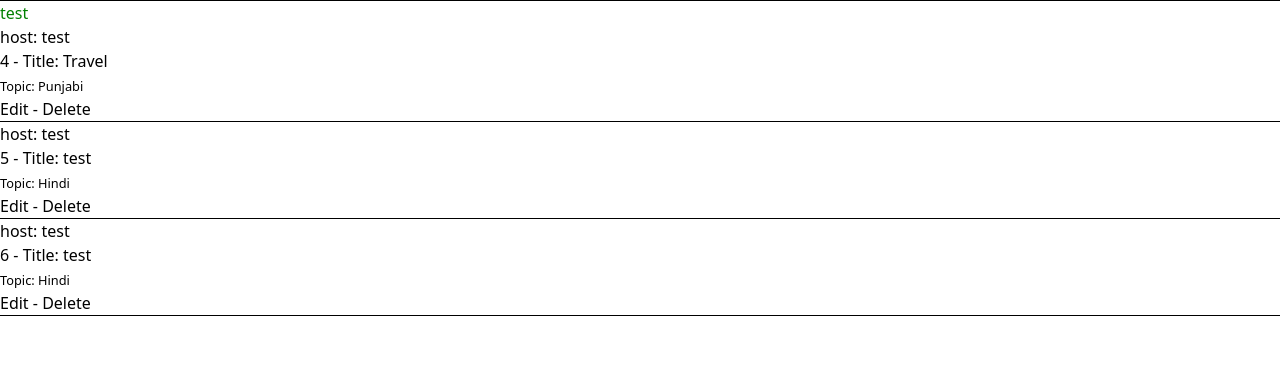
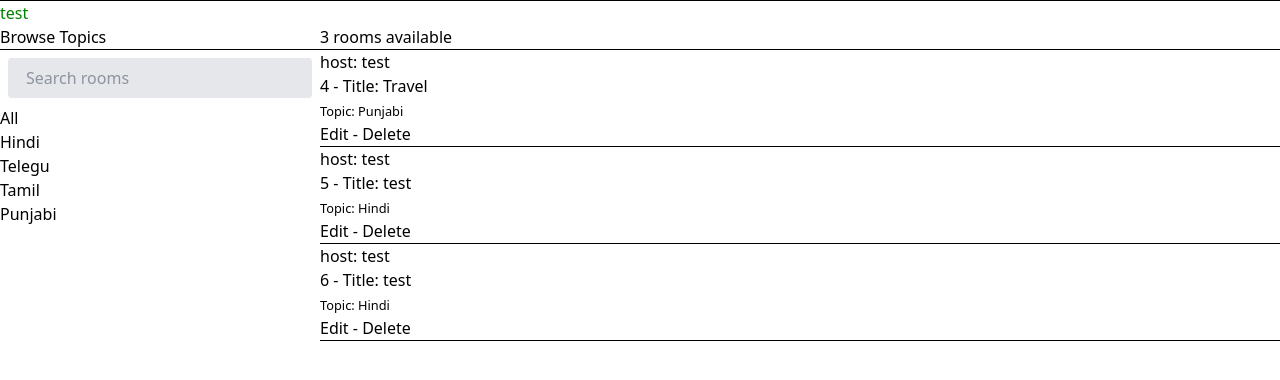
Before and after one commit to mkleung/django-chat-demo, a Django app: page / in a window 1280 px wide. Shown: the part 80-460 px from the top of the page. Run offline with Django 5.2, Linux system fonts and the light colour scheme; data comes from the database, SQL or seed files in the repository.

Commit message:
Added search functionality

```diff
--- a/chatapp/templates/chatapp/home.html
+++ b/chatapp/templates/chatapp/home.html
@@ -1,25 +1,62 @@
 {% extends 'main.html' %} {% block content %}
 
+<style>
+  .home-container {
+    display: grid;
+    grid-template-columns: 1fr 3fr;
+  }
+</style>
+
+<div class="home-container">
+  <div>
+    <h3>Browse Topics</h3>
+    <hr />
+    <div class="p-2">
+      <form action="{% url 'home' %}" method="GET" class="">
+        <input
+          type="text"
+          name="q"
+          class="bg-gray-200 appearance-none border-2 border-gray-200 rounded w-full py-2 px-4 text-gray-700 leading-tight focus:outline-none focus:bg-white focus:border-purple-500"
+          placeholder="Search rooms"
+        />
+      </form>
+    </div>
 
     <div>
+      <a href="{% url 'home' %}">All</a>
+    </div>
+    {% for topic in topics %}
+    <div>
+      <a href="{% url 'home' %}?q={{topic.name}}">{{topic.name}}</a>
+    </div>
+    {% endfor %}
+  </div>
+
+  <!-- rooms -->
+  <div>
+    <h3>{{room_count}} rooms available</h3>
+    <hr>
     {% for room in rooms %}
     <div>
       <span>host: {{room.host.username}}</span>
-    <h5>{{room.id}} - <a href="{% url 'room' room.id %}">Title: {{room.name}}</a></h5>
+      <h5>
+        {{room.id}} -
+        <a href="{% url 'room' room.id %}">Title: {{room.name}}</a>
+      </h5>
 
       <small>Topic: {{room.topic.name}}</small>
       <p>
         <a href="{% url 'update-room' room.id %}">Edit</a> -
-      <a href="{% url 'delete-room' room.id %}">Delete</a></p>
+        <a href="{% url 'delete-room' room.id %}">Delete</a>
+      </p>
       <hr />
     </div>
     {% endfor %}
   </div>
 
   {% if deleteRoom %}
-<div>
-  Room deleted: {{ deleteRoom }}
+  <div>Room deleted: {{ deleteRoom }}</div>
+  {% endif %}
 </div>
-{% endif %}
 
 {% endblock %}
--- a/chatapp/views.py
+++ b/chatapp/views.py
@@ -2,9 +2,10 @@ from django.db.models import F
 from django.shortcuts import get_object_or_404, render, redirect
 from django.http import HttpResponse, HttpResponseRedirect
 from django.urls import reverse
-from .models import Choice, Room, Question
+from .models import Choice, Room, Question, Topic
 from .forms import RoomForm
 from django.template import loader
+from django.db.models import Q
 
 # Create your views here.
 
@@ -16,9 +17,15 @@ from django.template import loader
 
 
 def home(request):
-    rooms = Room.objects.all()
-
-    context = {'rooms' : rooms}
+    q = request.GET.get('q') if request.GET.get('q') != None else ''
+    rooms = Room.objects.filter(
+        Q(topic__name__icontains=q) |
+        Q(name__icontains=q) |
+        Q(description__icontains=q)
+        )
+    topics = Topic.objects.all()
+    room_count = rooms.count()
+    context = {'rooms' : rooms, 'topics': topics, 'room_count': room_count}
     return render(request, 'chatapp/home.html', context)
 
 
--- a/templates/navbar.html
+++ b/templates/navbar.html
@@ -6,11 +6,19 @@
 
 <a href="{% url 'create-room' %}">Create Room</a> -->
 
-
-
 <nav class="flex items-center justify-between flex-wrap bg-teal-500 p-6">
   <div class="flex items-center flex-shrink-0 text-white mr-6">
-      <svg class="fill-current h-8 w-8 mr-2" width="54" height="54" viewBox="0 0 54 54" xmlns="http://www.w3.org/2000/svg"><path d="M13.5 22.1c1.8-7.2 6.3-10.8 13.5-10.8 10.8 0 12.15 8.1 17.55 9.45 3.6.9 6.75-.45 9.45-4.05-1.8 7.2-6.3 10.8-13.5 10.8-10.8 0-12.15-8.1-17.55-9.45-3.6-.9-6.75.45-9.45 4.05zM0 38.3c1.8-7.2 6.3-10.8 13.5-10.8 10.8 0 12.15 8.1 17.55 9.45 3.6.9 6.75-.45 9.45-4.05-1.8 7.2-6.3 10.8-13.5 10.8-10.8 0-12.15-8.1-17.55-9.45-3.6-.9-6.75.45-9.45 4.05z"/></svg>
+    <svg
+      class="fill-current h-8 w-8 mr-2"
+      width="54"
+      height="54"
+      viewBox="0 0 54 54"
+      xmlns="http://www.w3.org/2000/svg"
+    >
+      <path
+        d="M13.5 22.1c1.8-7.2 6.3-10.8 13.5-10.8 10.8 0 12.15 8.1 17.55 9.45 3.6.9 6.75-.45 9.45-4.05-1.8 7.2-6.3 10.8-13.5 10.8-10.8 0-12.15-8.1-17.55-9.45-3.6-.9-6.75.45-9.45 4.05zM0 38.3c1.8-7.2 6.3-10.8 13.5-10.8 10.8 0 12.15 8.1 17.55 9.45 3.6.9 6.75-.45 9.45-4.05-1.8 7.2-6.3 10.8-13.5 10.8-10.8 0-12.15-8.1-17.55-9.45-3.6-.9-6.75.45-9.45 4.05z"
+      />
+    </svg>
     <span class="font-semibold text-xl tracking-tight">
       <a href="/">
         <h1>Home</h1>
@@ -18,35 +26,54 @@
     </span>
   </div>
   <div class="block lg:hidden">
-      <button class="flex items-center px-3 py-2 border rounded text-teal-200 border-teal-400 hover:text-white hover:border-white">
-        <svg class="fill-current h-3 w-3" viewBox="0 0 20 20" xmlns="http://www.w3.org/2000/svg"><title>Menu</title><path d="M0 3h20v2H0V3zm0 6h20v2H0V9zm0 6h20v2H0v-2z"/></svg>
+    <button
+      class="flex items-center px-3 py-2 border rounded text-teal-200 border-teal-400 hover:text-white hover:border-white"
+    >
+      <svg
+        class="fill-current h-3 w-3"
+        viewBox="0 0 20 20"
+        xmlns="http://www.w3.org/2000/svg"
+      >
+        <title>Menu</title>
+        <path d="M0 3h20v2H0V3zm0 6h20v2H0V9zm0 6h20v2H0v-2z" />
+      </svg>
     </button>
-
   </div>
   <div class="w-full block flex-grow lg:flex lg:items-center lg:w-auto">
     <div class="text-sm lg:flex-grow">
-
-
-        <a href="/about/" class="block mt-4 lg:inline-block lg:mt-0 text-teal-200 hover:text-white mr-4">
+      <a
+        href="/about/"
+        class="block mt-4 lg:inline-block lg:mt-0 text-teal-200 hover:text-white mr-4"
+      >
         About
       </a>
 
-        <a href="/polls/" class="block mt-4 lg:inline-block lg:mt-0 text-teal-200 hover:text-white mr-4">
+      <a
+        href="/polls/"
+        class="block mt-4 lg:inline-block lg:mt-0 text-teal-200 hover:text-white mr-4"
+      >
         Polls
       </a>
 
-        <a href="{% url 'create-room' %}" class="block mt-4 lg:inline-block lg:mt-0 text-teal-200 hover:text-white mr-4">
+      <a
+        href="{% url 'create-room' %}"
+        class="block mt-4 lg:inline-block lg:mt-0 text-teal-200 hover:text-white mr-4"
+      >
         Create Room
       </a>
+    </div>
 
+    <div>
+      <a
+        href="#"
+        class="inline-block text-sm px-4 py-2 leading-none border rounded text-white border-white hover:border-transparent hover:text-teal-500 hover:bg-white mt-4 lg:mt-0"
+      >
+        Login</a
+      >
     </div>
-      <div>
-        <a href="#" class="inline-block text-sm px-4 py-2 leading-none border rounded text-white border-white hover:border-transparent hover:text-teal-500 hover:bg-white mt-4 lg:mt-0">
-            Login</a>
 
-        </div>
+
   </div>
 </nav>
 
-
-<hr>
+<hr />
```
Also changed, not shown: readme.md. Lines whose indentation alone changed are shown as unchanged.
